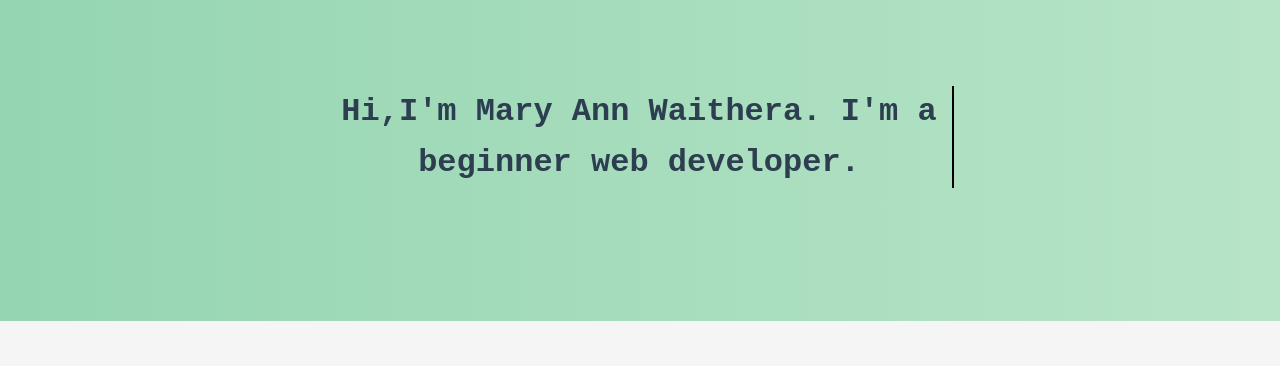
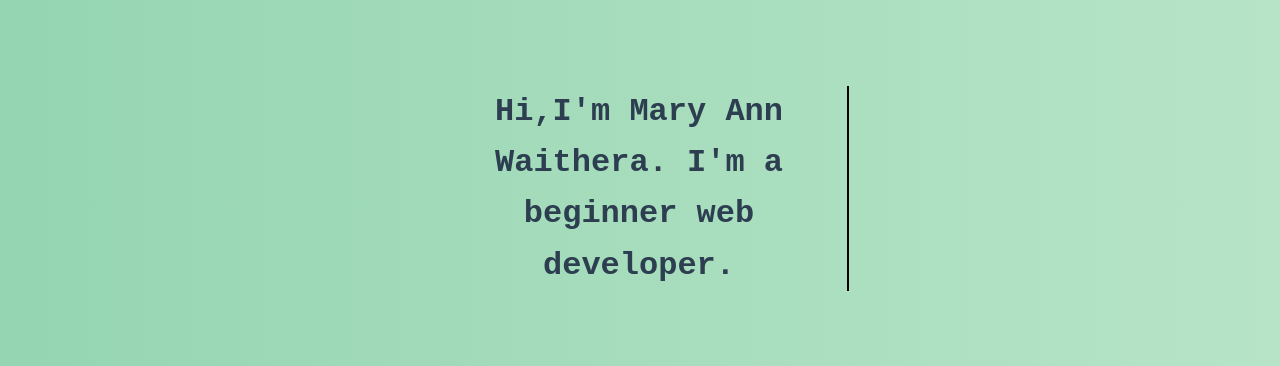
Before and after one commit to MaryAnn-0000/my-portfolio, a plain HTML site: page index.html in a window 1280 px wide. Shown: the part 146-512 px from the top of the page. Drawn offline with Linux system fonts and the light colour scheme.

Commit message:
Edited the styles.css file

```diff
--- a/styles.css
+++ b/styles.css
@@ -132,10 +132,7 @@ p {
   vertical-align: bottom;
 }
 
-@keyframes typing {
-  from { width: 0; }
-  to { width: 100%; }
-}
+
 
 @keyframes blink {
   50% { opacity: 0; }
@@ -164,13 +161,14 @@ p {
 /*Projects Section*/
 #projects a {
   background: var(--forest);
-  color: var(--white);
   padding: 0.6rem 1.2rem;
   border-radius: 30px;
   display: inline-block;
   margin-top: 1rem;
-  transition: var(--transition);
+  color: #1abc9c;
+  text-decoration: none;
   font-weight: 500;
+  transition: color 0.3s ease;
 }
 
 #projects a:hover {
@@ -178,6 +176,7 @@ p {
   color: var(--black);
   transform: scale(1.05);
 }
+
 
 /*Contact Form */
 form {
@@ -420,16 +419,6 @@ footer {
   margin-bottom: 2rem;
 }
 
-#projects a {
-  color: #1abc9c;
-  text-decoration: none;
-  font-weight: 500;
-  transition: color 0.3s ease;
-}
-
-#projects a:hover {
-  color: #16a085;
-}
 
 .project-grid {
   display: grid;
@@ -528,33 +517,15 @@ footer {
   margin: 40px auto;
   padding: 1rem;
   font-family: 'Courier New', Courier, monospace;
-}
-
-.typewriter {
-  overflow: hidden;
-  white-space: nowrap;
-  border-right: 2px solid black;
-  width: 0;
-  animation: typing 8s steps(120, end) forwards, blink 0.7s step-end infinite;
-  font-size: 2rem; /* Larger text */
-  font-weight: bold; /* Make text bold */
-  color: #2c3e50; /* Choose your preferred color */
-  line-height: 1.6;
-}
-
-/* Container for responsiveness */
-.typewriter-container {
-  max-width: 90%;
-  margin: 40px auto;
-  padding: 1rem;
-  font-family: 'Courier New', Courier, monospace;
   text-align: center;
 }
 
 .typewriter {
   display: inline-block;
-  white-space: normal; /* Allow text to wrap */
   overflow: hidden;
+  white-space: normal;
+  border-right: 2px solid black;
+  width: 0;
   animation: typing 8s steps(120, end) forwards;
   font-size: 2rem;
   font-weight: bold;
@@ -562,6 +533,7 @@ footer {
   line-height: 1.6;
   word-wrap: break-word;
 }
+
 
 /* Typing animation  */
 @keyframes typing {
```
